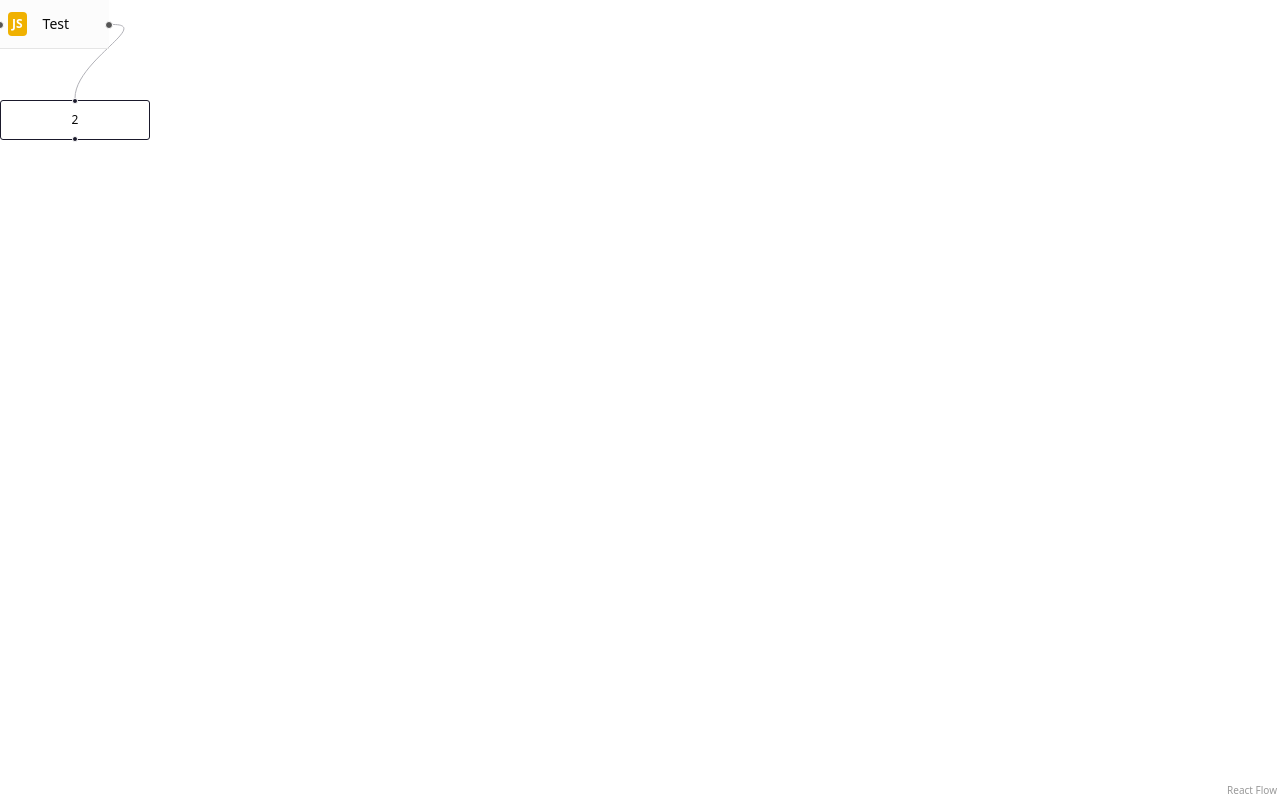
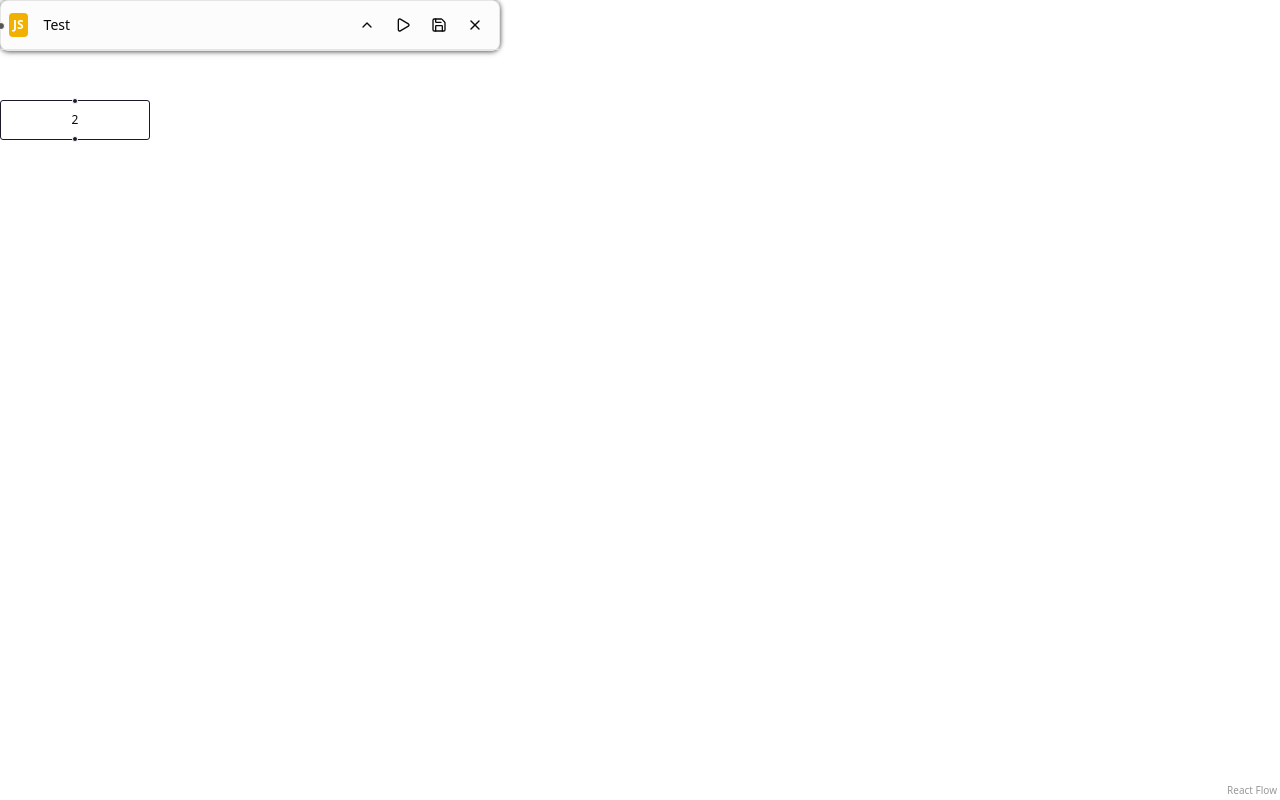
Before and after one commit to YoonSuhyeok/ITOL, a React (Vite) app in the folder ITOL/: page / in a window 1280 px wide. Built offline with nearby package versions, Linux system fonts and the light colour scheme.

Commit message:
feat 파일 노드 관련 viewModel 생성

```diff
--- a/ITOL/src/entities/language/model/file-view-model.ts
+++ b/ITOL/src/entities/language/model/file-view-model.ts
@@ -1,11 +1,72 @@
+import type Parameter from "@/shared/types/node-parameter-type";
+import { useCallback, useState } from "react";
+
 const FileViewModel = () => {
+	const [isRunning, setIsRunning] = useState(false);
+	const [isSaving, setIsSaving] = useState(false);
+	const [runSuccess, setRunSuccess] = useState<boolean | null>(null);
+	const [filename, setFilename] = useState<string>("");
+
+	const [parameters, setParameters] = useState<Parameter[]>();
+
+	// 파라미터 섹션 최소화 상태 추가
+	const [isParameterSectionCollapsed, setIsParameterSectionCollapsed] =
+		useState(false);
+	const [isNodeMinimized, setIsNodeMinimized] = useState(false);
+
+	// 파라미터 삭제 함수
+	const deleteParameter = useCallback((id: string) => {
+		setParameters((prev) => prev.filter((param) => param.id !== id));
+	}, []);
+
+	const [showTypeDefinition, setShowTypeDefinition] = useState(false);
+	const [saveSuccess, setSaveSuccess] = useState(false);
+
+	const [isBuilding, setIsBuilding] = useState(false);
+
 	return {
-		fileName: "",
-		fileSize: 0,
-		fileType: "",
-		lastModified: new Date(),
-		content: "",
+		isRunning,
+		setIsRunning,
+		isSaving,
+		setIsSaving,
+		runSuccess,
+		setRunSuccess,
+		filename,
+		setFilename,
+		setIsParameterSectionCollapsed,
+		isNodeMinimized,
+		setIsNodeMinimized,
+		showTypeDefinition,
+		setShowTypeDefinition,
+		saveSuccess,
+		setSaveSuccess,
+		isBuilding,
+		setIsBuilding,
+
+		toggleRunning: () => {
+			setIsRunning((prev) => !prev);
+			if (!isRunning) {
+				// Simulate running logic
+				setTimeout(() => {
+					setRunSuccess(true); // Simulate success
+				}, 1000);
+			}
+		},
+
+		toggleSaving: () => {
+			setIsSaving((prev) => !prev);
+			if (!isSaving) {
+				// Simulate saving logic
+				setTimeout(() => {
+					setRunSuccess(true); // Simulate success
+				}, 1000);
+			}
+		},
+
+		updateFilename: (newFilename: string) => {
+			setFilename(newFilename);
+		},
 	};
 };
 
-export default FileNodeData;
+export default FileViewModel;
--- a/ITOL/src/entities/language/ui/file-node.tsx
+++ b/ITOL/src/entities/language/ui/file-node.tsx
@@ -8,21 +8,66 @@ import {
 	TooltipTrigger,
 } from "@radix-ui/react-tooltip";
 import { Handle, Position } from "@xyflow/react";
+import {
+	Check,
+	ChevronDown,
+	ChevronUp,
+	Code,
+	Hammer,
+	Play,
+	Save,
+	X,
+} from "lucide-react";
 import { memo } from "react";
 import type FileNodeData from "../model/file-type";
+import FileViewModel from "../model/file-view-model";
+
+const handleSave = () => {};
+
+const handleRun = () => {};
+const handleBuild = () => {};
 
 function FileNode({ id, type, data }: NodeType<FileNodeData>) {
 	const filename = "Test";
-
+	const {
+		isRunning,
+		isSaving,
+		runSuccess,
+		setIsParameterSectionCollapsed,
+		isNodeMinimized,
+		setIsNodeMinimized,
+		showTypeDefinition,
+		setShowTypeDefinition,
+		saveSuccess,
+		setSaveSuccess,
+		isBuilding,
+		setIsBuilding,
+	} = FileViewModel();
 	return (
-		<div>
-			{/* 입력 핸들 */}
-			<Handle
-				type="target"
-				position={Position.Left}
-				style={{ background: "#555", width: 8, height: 8 }}
-			/>
-
+		<div
+			className={cn(
+				"bg-background border rounded-md shadow-md w-[500px] relative before:absolute before:inset-[-2px] before:rounded-lg before:bg-black/50 before:blur-[2px] before:-z-10",
+				(isRunning || isSaving) &&
+					"ring-2 ring-offset-2 ring-offset-background transition-all",
+				isRunning && "ring-blue-500",
+				isSaving && "ring-amber-500",
+				runSuccess === true && "ring-green-500",
+				runSuccess === false && "ring-red-500",
+			)}
+		>
+			{/* 로딩 테두리 애니메이션 */}
+			{(isRunning || isSaving) && (
+				<div className="absolute inset-[-4px] rounded-lg z-[-5] overflow-hidden">
+					<div
+						className={cn(
+							"absolute inset-0 bg-gradient-to-r from-transparent via-white to-transparent animate-shimmer",
+							isRunning && "via-blue-400",
+							isSaving && "via-amber-400",
+						)}
+						style={{ backgroundSize: "200% 100%" }}
+					/>
+				</div>
+			)}
 			{/* 헤더 */}
 			<div className="flex items-center p-2 border-b bg-muted/30">
 				<div className="flex items-center gap-1">
@@ -46,25 +91,116 @@ function FileNode({ id, type, data }: NodeType<FileNodeData>) {
 									variant="ghost"
 									size="icon"
 									className="h-8 w-8"
-									// onClick={() => }
+									onClick={() => setIsNodeMinimized(!isNodeMinimized)}
 								>
-									{/* {isNodeMinimized ? <ChevronDown className="h-4 w-4" /> : <ChevronUp className="h-4 w-4" />} */}
+									{isNodeMinimized ? (
+										<ChevronDown className="h-4 w-4" />
+									) : (
+										<ChevronUp className="h-4 w-4" />
+									)}
 								</Button>
 							</TooltipTrigger>
 							<TooltipContent>
-								{/* <p>{isNodeMinimized ? "Expand" : "Minimize"}</p> */}
+								<p>{isNodeMinimized ? "Expand" : "Minimize"}</p>
 							</TooltipContent>
 						</Tooltip>
 					</TooltipProvider>
 
-					{/* 출력 핸들 */}
-					<Handle
-						type="source"
-						position={Position.Right}
-						style={{ background: "#555", width: 8, height: 8 }}
-					/>
+					{/* TypeScript 노드에서만 타입 정의 버튼 표시 (노드가 확장되었을 때만) */}
+					{!isNodeMinimized && data.fileExtension === "ts" && (
+						<TooltipProvider>
+							<Tooltip>
+								<TooltipTrigger asChild>
+									<Button
+										variant="ghost"
+										size="icon"
+										className="h-8 w-8"
+										onClick={() => setShowTypeDefinition(!showTypeDefinition)}
+									>
+										<Code className="h-4 w-4" />
+									</Button>
+								</TooltipTrigger>
+								<TooltipContent>
+									<p>타입 정의 보기</p>
+								</TooltipContent>
+							</Tooltip>
+						</TooltipProvider>
+					)}
+					{/* Build 버튼은 TypeScript 노드에서만 표시 */}
+					{data.fileExtension === "ts" && (
+						<Button
+							variant="ghost"
+							size="icon"
+							className={cn(
+								"h-8 w-8 relative",
+								isBuilding && "bg-amber-100 text-amber-600",
+							)}
+							onClick={handleBuild}
+							disabled={isBuilding}
+						>
+							{isBuilding ? (
+								<span className="animate-spin h-3 w-3 border-2 border-current border-t-transparent rounded-full" />
+							) : (
+								<Hammer className="h-4 w-4" />
+							)}
+						</Button>
+					)}
+					<Button
+						variant="ghost"
+						size="icon"
+						className={cn(
+							"h-8 w-8 relative",
+							isRunning && "bg-blue-100 text-blue-600",
+							runSuccess === true && "bg-green-100 text-green-600",
+							runSuccess === false && "bg-red-100 text-red-600",
+						)}
+						onClick={handleRun}
+						disabled={isRunning}
+					>
+						{isRunning ? (
+							<span className="animate-spin h-3 w-3 border-2 border-current border-t-transparent rounded-full" />
+						) : runSuccess === true ? (
+							<Check className="h-4 w-4 text-green-600" />
+						) : runSuccess === false ? (
+							<X className="h-4 w-4 text-red-600" />
+						) : (
+							<Play className="h-4 w-4" />
+						)}
+					</Button>
+					<Button
+						variant="ghost"
+						size="icon"
+						className="h-8 w-8 relative"
+						onClick={handleSave}
+						disabled={isSaving}
+					>
+						{isSaving ? (
+							<span className="animate-spin h-3 w-3 border-2 border-current border-t-transparent rounded-full" />
+						) : saveSuccess ? (
+							<Check className="h-4 w-4 text-green-600" />
+						) : (
+							<Save className="h-4 w-4" />
+						)}
+					</Button>
+					<Button
+						variant="ghost"
+						size="icon"
+						className="h-8 w-8"
+						onClick={() => {
+							// setNodes((nodes) => nodes.filter((node) => node.id !== id));
+						}}
+					>
+						<X className="h-4 w-4" />
+					</Button>
 				</div>
 			</div>
+
+			{/* 입력 핸들 */}
+			<Handle
+				type="target"
+				position={Position.Left}
+				style={{ background: "#555", width: 8, height: 8 }}
+			/>
 		</div>
 	);
 }
```
